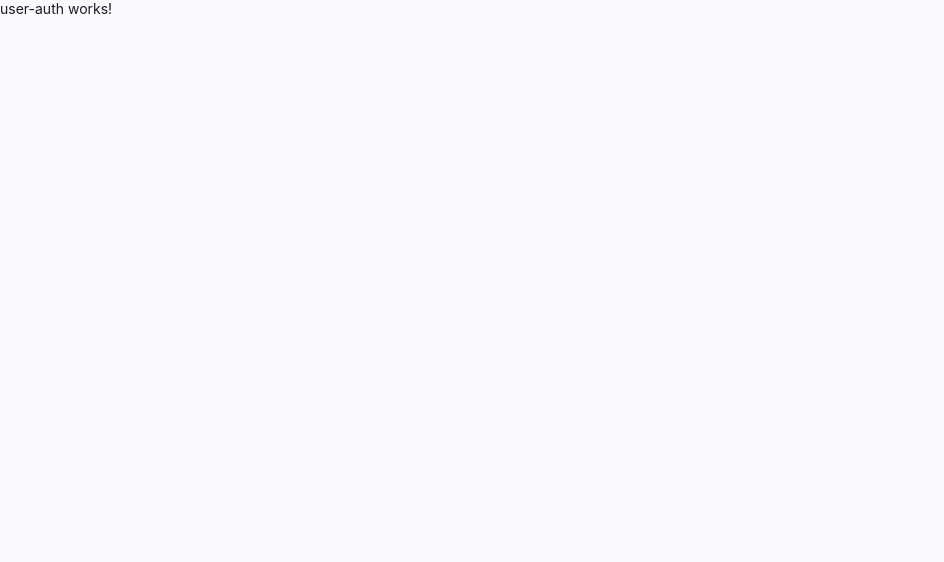
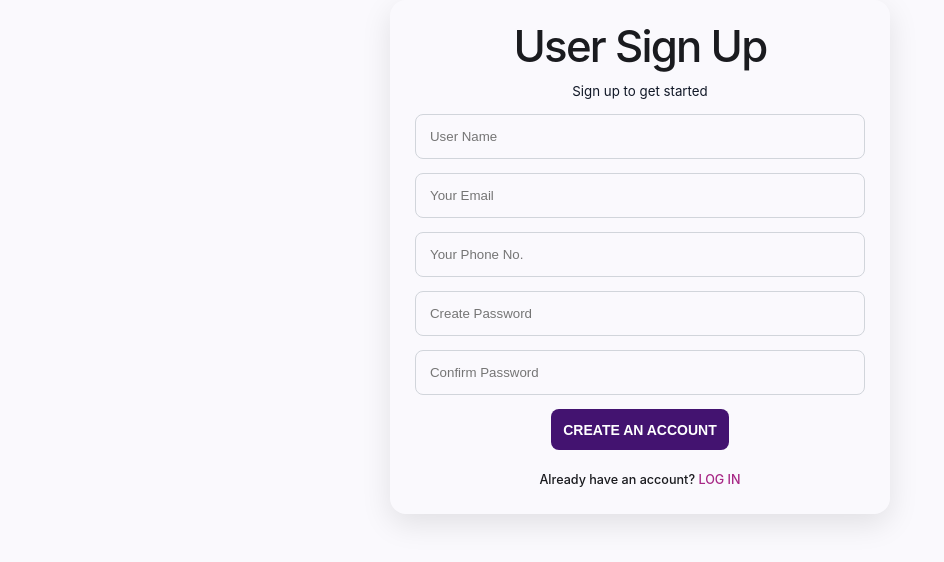
Before and after one commit to SachidanandaPadhiali/ecommerce-project-angular, an Angular app: page /user-auth in a window 1280 px wide. Shown: the top 562 px of the page, without its empty margins (0-944 px from the left). Built offline with nearby package versions, Linux system fonts and the light colour scheme.

Commit message:
User Sign-Up form

```diff
--- a/db.json
+++ b/db.json
@@ -51,6 +51,14 @@
       "id": "1",
       "email": "john@example.com",
       "password": "123456"
+    },
+    {
+      "id": "bc80",
+      "name": "test User",
+      "email": "test@test.com",
+      "phno": "8129318329",
+      "password": "Pass@123",
+      "confirmPassword": "Pass@123"
     }
   ],
   "seller": [
--- a/src/app/services/seller.ts
+++ b/src/app/services/seller.ts
@@ -10,7 +10,7 @@ export class Seller {
   private apiUrl = 'http://localhost:3000/seller';
 
   sellerSignUp(data: any) {
-    return this.http.post("http://localhost:3000/seller", data)
+    return this.http.post(`${this.apiUrl}`, data)
   }
 
   checkDuplicateEmail(email: string) {
--- /dev/null
+++ b/src/app/services/user-service.ts
@@ -0,0 +1,8 @@
+import { Injectable } from '@angular/core';
+
+@Injectable({
+  providedIn: 'root'
+})
+export class UserService {
+
+}
--- a/src/app/user-auth/user-auth.html
+++ b/src/app/user-auth/user-auth.html
@@ -1 +1,51 @@
-<p>user-auth works!</p>
+<div class="form-overlay">
+  <div class="sign-container">
+    <div class="form-container">
+      <h1>User Sign Up</h1>
+      <p class="subtitle">Sign up to get started</p>
+
+      <form (ngSubmit)="signUp(user)">
+        <div class="input-group">
+          <input type="text" [(ngModel)]="user.name" name="name" placeholder="User Name" required>
+        </div>
+
+        <div class="input-group">
+          <input type="email" [(ngModel)]="user.email" name="email" placeholder="Your Email" required>
+        </div>
+
+        <div class="input-group">
+          <input type="text" [(ngModel)]="user.phno" name="phno" placeholder="Your Phone No." required>
+        </div>
+
+        <div class="input-group">
+          <input type="password" [(ngModel)]="user.password" name="password" placeholder="Create Password" required>
+        </div>
+
+        <div class="input-group">
+          <input type="password" [(ngModel)]="user.confirmPassword" name="confirmPassword"
+            placeholder="Confirm Password" required>
+        </div>
+
+        <p *ngIf="passwordMismatch" class="message error">Passwords do not match!</p>
+        <p *ngIf="user.password && !isPasswordValid(user.password)" class="message error">
+          Password must contain uppercase, lowercase, number, and special character.
+        </p>
+        <p *ngIf="user.password && !isPasswordLong(user.password)" class="message error">
+          Password is not long enough.
+        </p>
+
+        <p *ngIf="user.password && isPasswordValid(user.password) && isPasswordLong(user.password) && !passwordMismatch" class="message success">
+          Valid Password.
+        </p>
+
+        <button type="submit" class="main-btn">CREATE AN ACCOUNT</button>
+        <p *ngIf="duplicateUser" class="message error">{{ duplicateUser }}</p>
+
+        <p class="login-link">
+          Already have an account?
+          <a routerLink="/log-in" class="login-link">LOG IN</a>
+        </p>
+      </form>
+    </div>
+  </div>
+</div>
--- a/src/app/user-auth/user-auth.ts
+++ b/src/app/user-auth/user-auth.ts
@@ -1,11 +1,28 @@
-import { Component } from '@angular/core';
+import { Component, OnInit } from '@angular/core';
+import { UserService } from '../services/user-service';
+import { Router, RouterLink } from '@angular/router';
+import { CommonModule } from '@angular/common';
+import { FormsModule } from '@angular/forms';
 
 @Component({
   selector: 'app-user-auth',
-  imports: [],
+  imports: [ CommonModule, FormsModule, RouterLink],
   templateUrl: './user-auth.html',
   styleUrl: './user-auth.css'
 })
-export class UserAuth {
+export class UserAuth  implements OnInit {
+
+  constructor(private newuser: UserService, private router:Router) { }
+  ngOnInit(): void { }
+
+  user = {
+    name: '',
+    email: '',
+    phno: '',
+    password: '',
+    confirmPassword: ''
+  };
+
+  duplicateUser: string | null = null;
 
 }
--- a/src/app/user-home/user-home.html
+++ b/src/app/user-home/user-home.html
@@ -1 +1,3 @@
-<p>user-home works!</p>
+<div class="main-content">
+    <h1>user-home works!</h1>
+</div>
```
Also changed, not shown: 1 other file (tests, documents, lock files or other folders).
